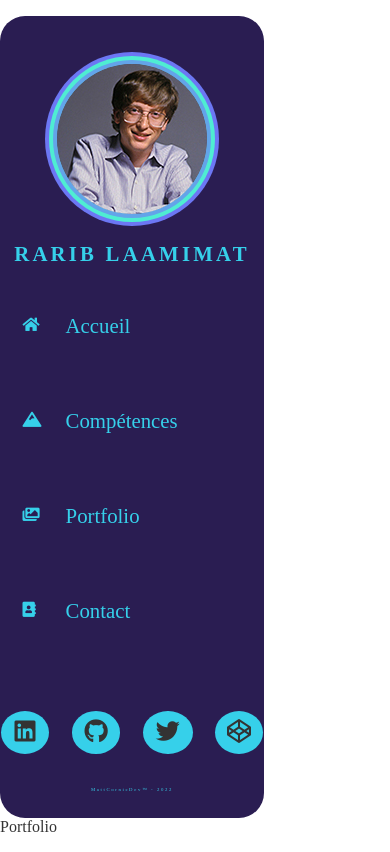
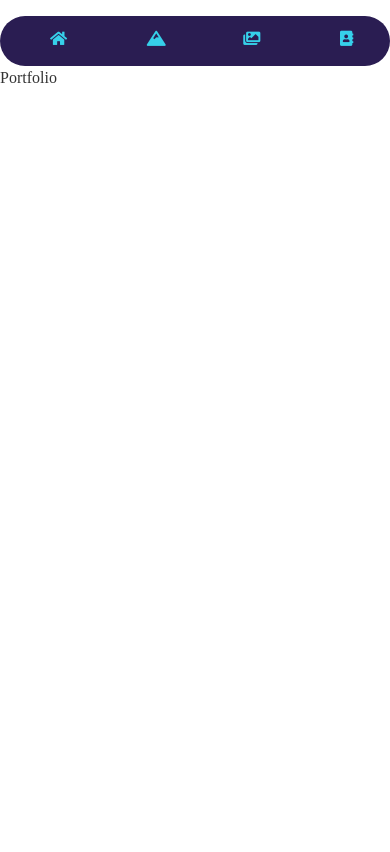
Before and after one commit to elodie-sz/CV-React, a React (Create React App) app: page /portfolio in a window 390 px wide. Built offline with nearby package versions, Linux system fonts and the light colour scheme; a web font is replaced by a local one.

Commit message:
navBar responsive

```diff
--- a/src/styles/components/_navigation.scss
+++ b/src/styles/components/_navigation.scss
@@ -122,6 +122,51 @@
           color: $color-4;
         }
       }
-
     }
   }
+  @media screen and (max-width: 850px){
+    .sidebar{
+      display: flex;
+      min-height: 50px;
+      margin-bottom: .2rem;
+      width: 100%;
+
+      .id, .socialNetwork {
+        display: none;
+      }
+      .navigation {
+        width: 100%;
+        padding: .1rem .1rem;
+
+        ul {
+          display: flex;
+          justify-content: space-between;
+
+          span {
+            margin-left: 1.5rem !important;
+          }
+        }
+      }
+    }
+  }
+
+@media screen and (max-width: 580px) {
+  .sidebar {
+    ul {
+      justify-content: space-around !important;
+
+      li {
+        padding: 1rem 0 !important;
+      }
+
+      i {
+        font-size: 1.4rem;
+        transform: translateY(-3px) !important;
+      }
+
+      span {
+        display: none;
+      }
+    }
+  }
+}
```
